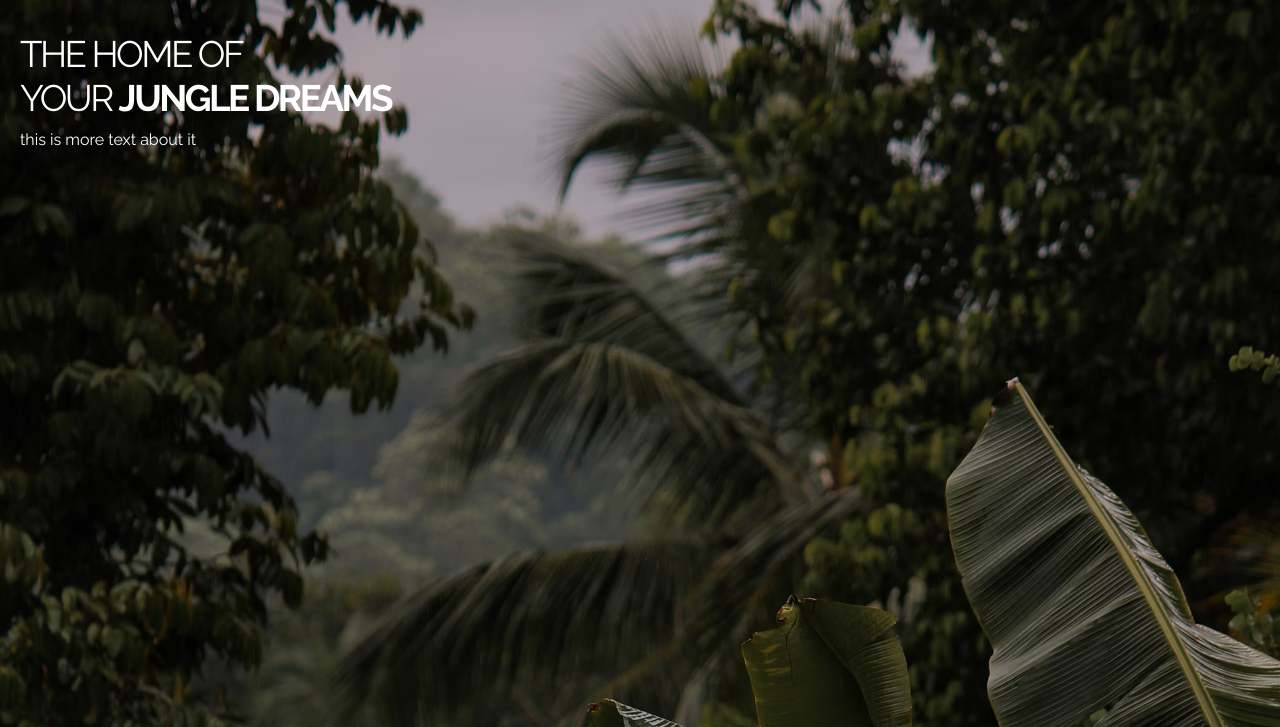
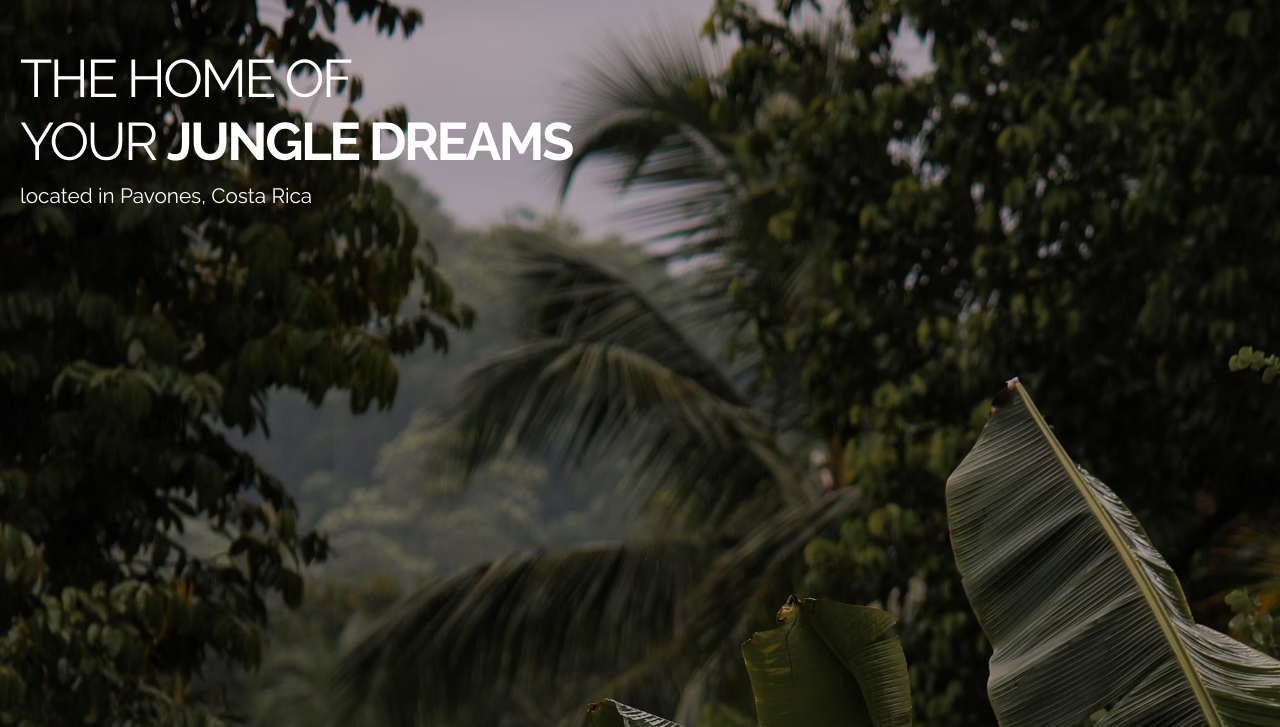
Before and after one commit to caseynewman/tropical-rentals, a plain HTML site: page index.html in a window 1280 px wide. Shown: the part 73-800 px from the top of the page. Drawn offline with Linux system fonts and the light colour scheme.

Commit message:
changed paragraph fonts and sizes

```diff
--- a/css/style.css
+++ b/css/style.css
@@ -17,10 +17,7 @@ h1, h2, h3, h4, h5, h6, p {
     line-height: 1.2;
 }
 
-p {
-    color: white;
-    margin-bottom: 25px;
-}
+
 
 h1 {
     font-size: 2.3em;
@@ -48,6 +45,18 @@ nav ul {
 
 @media screen and (min-width: 480px) {
 
+p {
+    font-size: 1.3em;
+}
+
+header {
+    margin-bottom: 50px;
+}
+
+h1 {
+    font-size: 3.3em;
+}
+
 nav ul {
     display: flex;
 }
--- a/index.html
+++ b/index.html
@@ -26,7 +26,7 @@
 
     <main>
         <h1>The Home of<br>your <span class="bold">Jungle Dreams</span></h1>
-        <p>this is more text about it</p>
+        <p>located in Pavones, Costa Rica</p>
     </main>
 
 </body>
```
